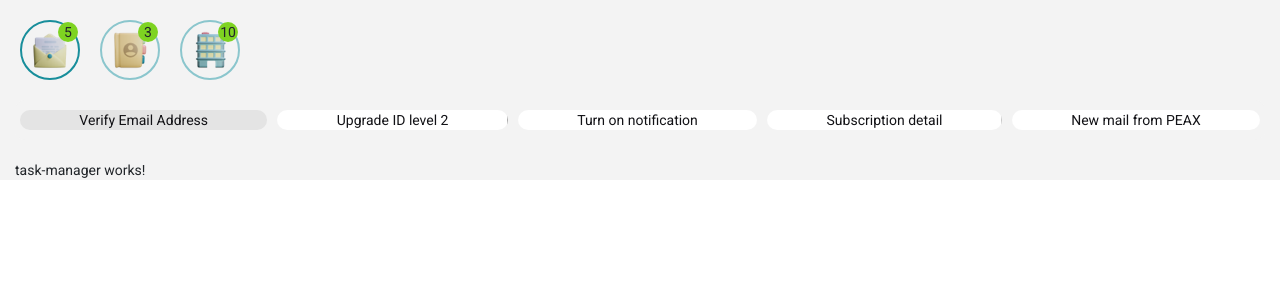
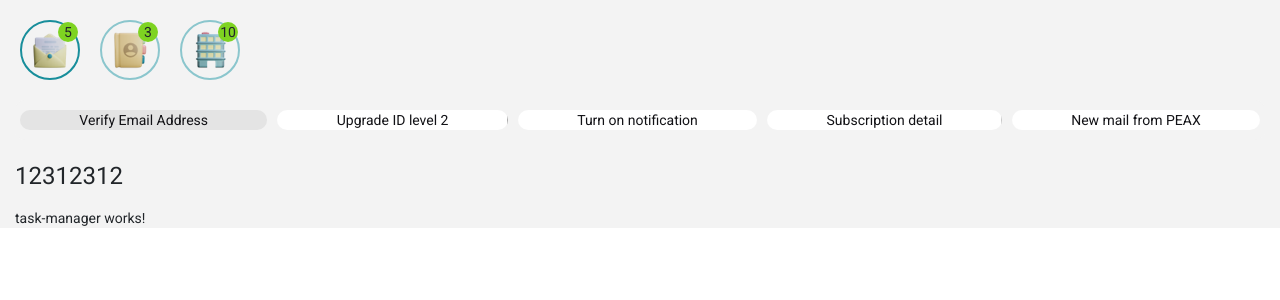
Before and after one commit to lengoctruong/peax-demo, an Angular app: page / in a window 1280 px wide. Shown: the top 300 px of the page. Built offline with nearby package versions, Linux system fonts and the light colour scheme.

Commit message:
commit code

```diff
--- a/src/app/task-indicator/task-indicator.component.html
+++ b/src/app/task-indicator/task-indicator.component.html
@@ -1,20 +1,24 @@
-
 <ng-container *ngIf="currentTask[0].length > 0">
-<div class="pause" >
+  <div class="pause">
     <div class="progress-container" #progressContainer>
-      <div *ngFor="let task of currentTask[0]; index as i"  style="animation-duration: 2s" class="progress-bar">
-    <div  *ngIf="i < 10">
+      <div
+        *ngFor="let task of currentTask[0]; index as i"
+        style="animation-duration: 2s"
+        class="progress-bar"
+      >
+        <div *ngIf="i < 10">
           <span *ngIf="currentTask[0].length < 7" class="task_title">{{
             task.title
           }}</span>
         </div>
 
-    <div  *ngIf="i === 9">
+        <div *ngIf="i === 9">
           <span class="task_title">+ {{ currentTask[0].length - i }}</span>
         </div>
       </div>
     </div>
 
-  <br>
+    <br />
   </div>
 </ng-container>
+<h1>12312312</h1>
```
Lines whose indentation alone changed are shown as unchanged.
